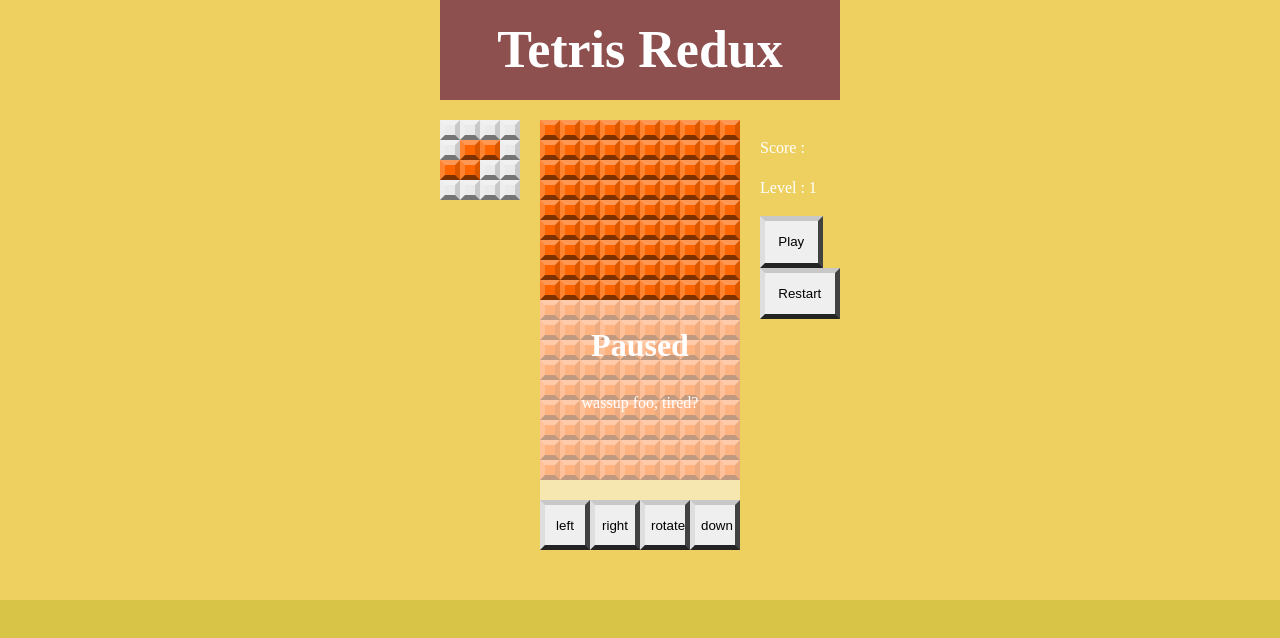
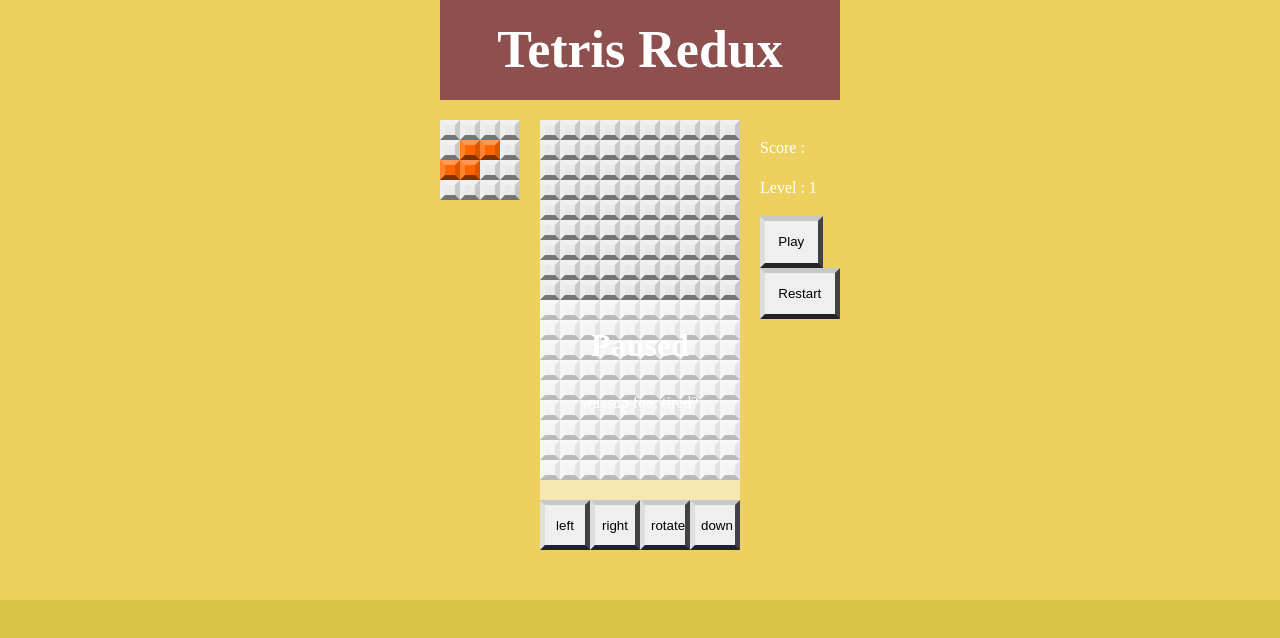
Before and after one commit to AvinashxDubey/Tetris, a React (Vite) app: page / in a window 1280 px wide. Shown: the top 638 px of the page. Built offline with nearby package versions, Linux system fonts and the light colour scheme.

Commit message:
added connection for grid board

```diff
--- a/src/components/GridBoard/GridBoard.jsx
+++ b/src/components/GridBoard/GridBoard.jsx
@@ -1,20 +1,37 @@
-import GridSquare from "../GridSquare/GridSquare";
+import GridSquare from "../GridSquare/GridSquare"
+import { useSelector } from 'react-redux'
+import { shapes } from '../../utils'
 import './GridBoard.css'
 
 const GridBoard = () => {
+  const game = useSelector((state) => state.game)
+  const { grid, shape, rotation, x, y, isRunning, speed } = game
+  const block = shapes[shape][rotation]
+  const blockColor = shape
 
-    const grid = [];
-    for(let row=0; row<18; row++){
-        grid.push([]);
-        for(let col=0; col<10; col++){
-            grid[row].push(<GridSquare key={`${row}${col}`} color="1" />);
-        }
-    }
+  const gridSquares = grid.map((rowArr, row) => {
+    return rowArr.map((square, col) => {
+      const blockX = col - x
+      const blockY = row - y
+      let color = square
+
+      if (blockX >= 0 && blockX < block[0].length && blockY >= 0 && blockY < block.length) {
+        color = block[blockY][blockX] === 0 ? color : blockColor
+      }
+
+      const k = row * grid[0].length + col
+
+      return <GridSquare
+        key={k}
+        color={color}
+      />
+    })
+  })
 
   return (
 
     <div className="grid-board">
-        {grid}
+      {gridSquares}
     </div>
   )
 }
```
